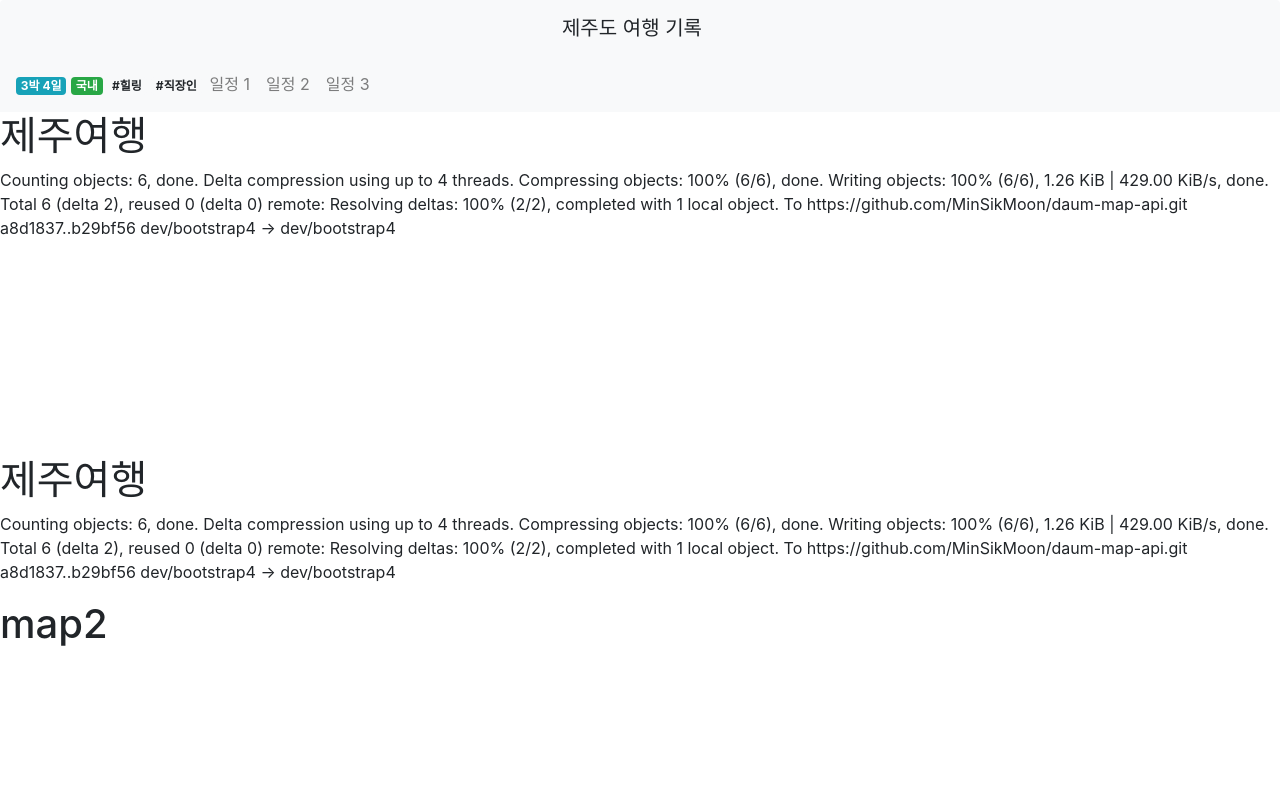
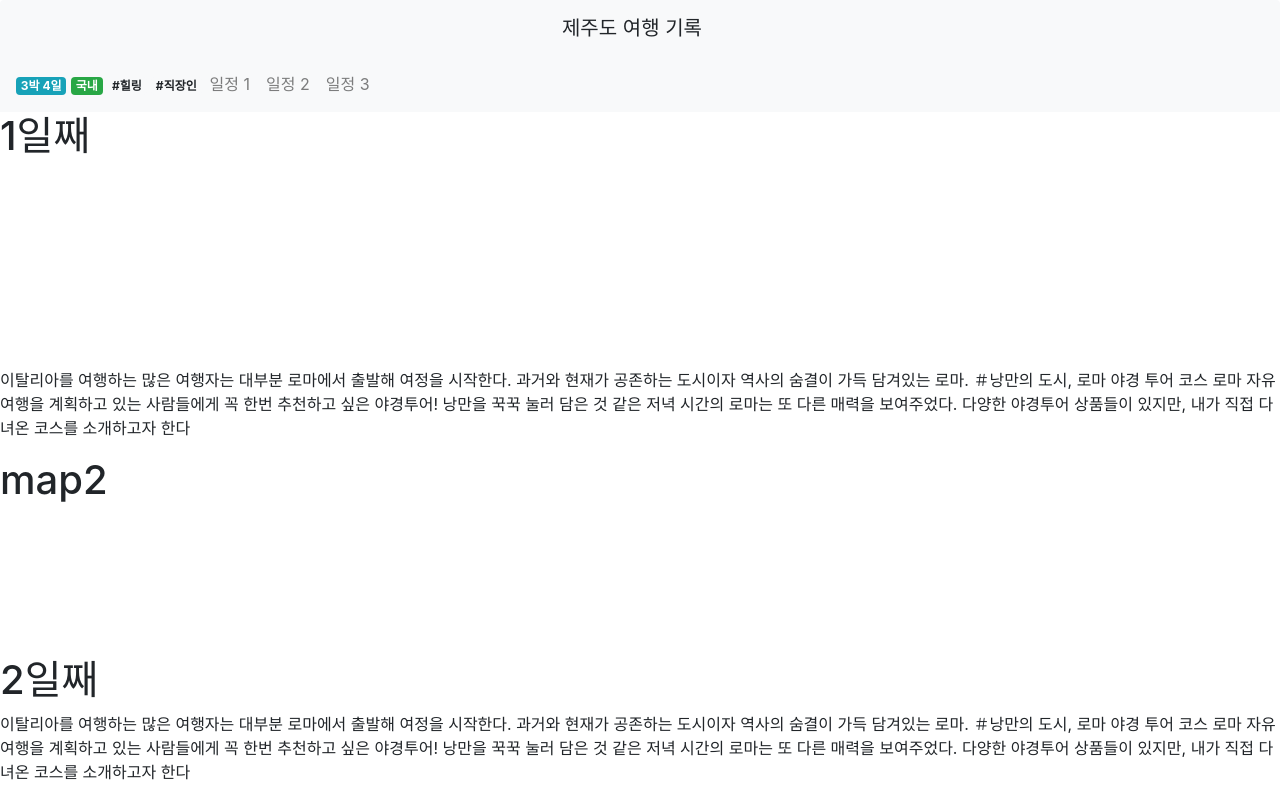
Before and after one commit to MinSikMoon/daum-map-api, a plain HTML site: page index.html in a window 1280 px wide. Drawn offline with nearby package versions, Linux system fonts and the light colour scheme; a script that the page names is missing.

Commit message:
문구 및 순서변경

```diff
--- a/index.html
+++ b/index.html
@@ -44,35 +44,31 @@
     </nav>
 
 
+    <h1>1일째</h1>
+    <div id="map" class="rounded" style="width:100%;height:200px"></div>
     <div>
-        <h1>제주여행</h1>
         <p>
-            Counting objects: 6, done.
-            Delta compression using up to 4 threads.
-            Compressing objects: 100% (6/6), done.
-            Writing objects: 100% (6/6), 1.26 KiB | 429.00 KiB/s, done.
-            Total 6 (delta 2), reused 0 (delta 0)
-            remote: Resolving deltas: 100% (2/2), completed with 1 local object.
-            To https://github.com/MinSikMoon/daum-map-api.git
-            a8d1837..b29bf56 dev/bootstrap4 -> dev/bootstrap4
+                이탈리아를 여행하는 많은 여행자는 대부분 로마에서 출발해 여정을 시작한다.
+                과거와 현재가 공존하는 도시이자 역사의 숨결이 가득 담겨있는 로마.
+                ＃낭만의 도시, 로마 야경 투어 코스
+                로마 자유여행을 계획하고 있는 사람들에게 꼭 한번 추천하고 싶은 야경투어!
+                낭만을 꾹꾹 눌러 담은 것 같은 저녁 시간의 로마는 또 다른 매력을 보여주었다.
+                다양한 야경투어 상품들이 있지만, 내가 직접 다녀온 코스를 소개하고자 한다
         </p>
     </div>
-    <div id="map" class="rounded" style="width:100%;height:200px"></div>
 
+    <div id="map2" class="rounded" style="width:100%;height:200px"><h1>map2</h1></div>
     <div>
-        <h1>제주여행</h1>
+        <h1>2일째</h1>
         <p>
-            Counting objects: 6, done.
-            Delta compression using up to 4 threads.
-            Compressing objects: 100% (6/6), done.
-            Writing objects: 100% (6/6), 1.26 KiB | 429.00 KiB/s, done.
-            Total 6 (delta 2), reused 0 (delta 0)
-            remote: Resolving deltas: 100% (2/2), completed with 1 local object.
-            To https://github.com/MinSikMoon/daum-map-api.git
-            a8d1837..b29bf56 dev/bootstrap4 -> dev/bootstrap4
+                이탈리아를 여행하는 많은 여행자는 대부분 로마에서 출발해 여정을 시작한다.
+                과거와 현재가 공존하는 도시이자 역사의 숨결이 가득 담겨있는 로마.
+                ＃낭만의 도시, 로마 야경 투어 코스
+                로마 자유여행을 계획하고 있는 사람들에게 꼭 한번 추천하고 싶은 야경투어!
+                낭만을 꾹꾹 눌러 담은 것 같은 저녁 시간의 로마는 또 다른 매력을 보여주었다.
+                다양한 야경투어 상품들이 있지만, 내가 직접 다녀온 코스를 소개하고자 한다
         </p>
     </div>
-    <div id="map2" class="rounded" style="width:100%;height:200px"><h1>map2</h1></div>
 
 
 
@@ -132,7 +128,7 @@
         var mapContainer = document.getElementById('map'), // 지도를 표시할 div
             mapOption = {
                 center: latLngArr[0], // 지도의 중심좌표
-                level: 4, // 지도의 확대 레벨
+                level: 1, // 지도의 확대 레벨
                 draggable: true,
                 scrollwheel: true
             };
```
